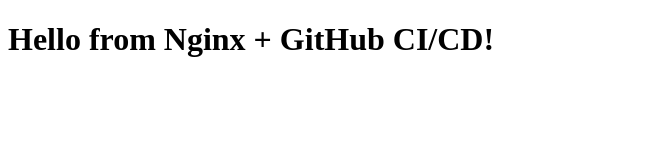
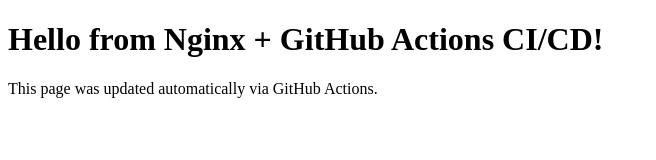
Before and after one commit to brrraar/TugasMJSCICD, a plain HTML site: page index.html in a window 1280 px wide. Shown: the whole page, without its empty margins (0-656 px from the left). Drawn offline with Linux system fonts and the light colour scheme.

Commit message:
Update homepage content

```diff
--- a/index.html
+++ b/index.html
@@ -2,9 +2,10 @@
 <html lang="en">
 <head>
     <meta charset="UTF-8">
-    <title>CI/CD Test</title>
+    <title>My CI/CD Test Page</title>
 </head>
 <body>
-    <h1>Hello from Nginx + GitHub CI/CD!</h1>
+    <h1>Hello from Nginx + GitHub Actions CI/CD!</h1>
+    <p>This page was updated automatically via GitHub Actions.</p>
 </body>
 </html>
```
